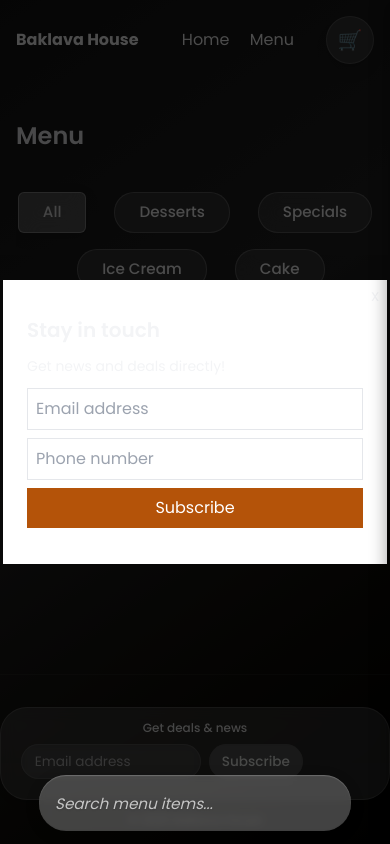
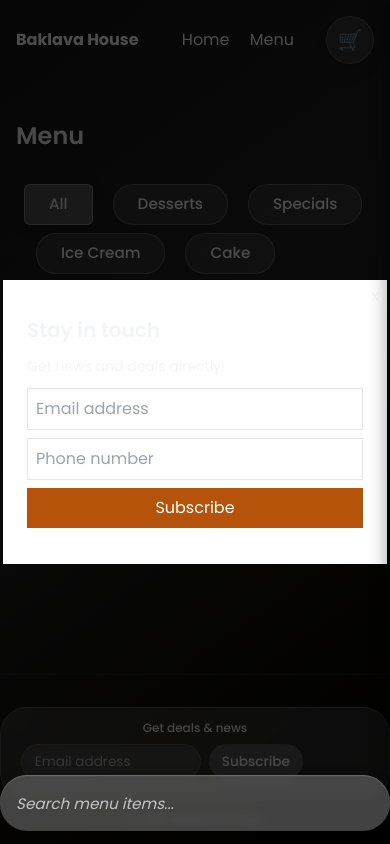
Before and after one commit to Abdullah-Mubashir/baklova-website, a website: page public/menu.html in a window 390 px wide. Drawn offline with nearby package versions, Linux system fonts and the light colour scheme; no server answers.

Commit message:
fix: mobile menu CSS block

```diff
--- a/public/menu.html
+++ b/public/menu.html
@@ -50,9 +50,26 @@
     }
 
     #catTabs .cat.underline {
+      white-space: nowrap;
       background: rgba(255, 255, 255, 0.25);
       box-shadow: 0 4px 15px rgba(0, 0, 0, 0.1);
       border-color: rgba(255, 255, 255, 0.3);
+    }
+    /* Mobile specific tweaks */
+    @media (max-width: 640px) {
+      #catTabs {
+        overflow-x: auto;
+        justify-content: flex-start;
+        padding: 0.5rem;
+        gap: 0.5rem;
+      }
+      #catTabs::-webkit-scrollbar{display:none;}
+      #search.overlay-search{
+        width: 100% !important;
+      }
+      #products{
+        gap:1rem;
+      }
     }
   </style>
 </head>
@@ -82,7 +99,7 @@
       </div>
       <input id="search" class="border p-2 overlay-search" placeholder="Search menu items..." />
     </div>
-    <div id="products" class="grid gap-6 sm:grid-cols-2 md:grid-cols-3"></div>
+    <div id="products" class="grid gap-6 grid-cols-1 sm:grid-cols-2 md:grid-cols-3"></div>
     <div id="pagination" class="pagination mt-8"></div>
     <!-- Media Modal -->
     <div id="mediaModal" class="fixed inset-0 bg-black/70 hidden flex items-center justify-center z-50">
```
